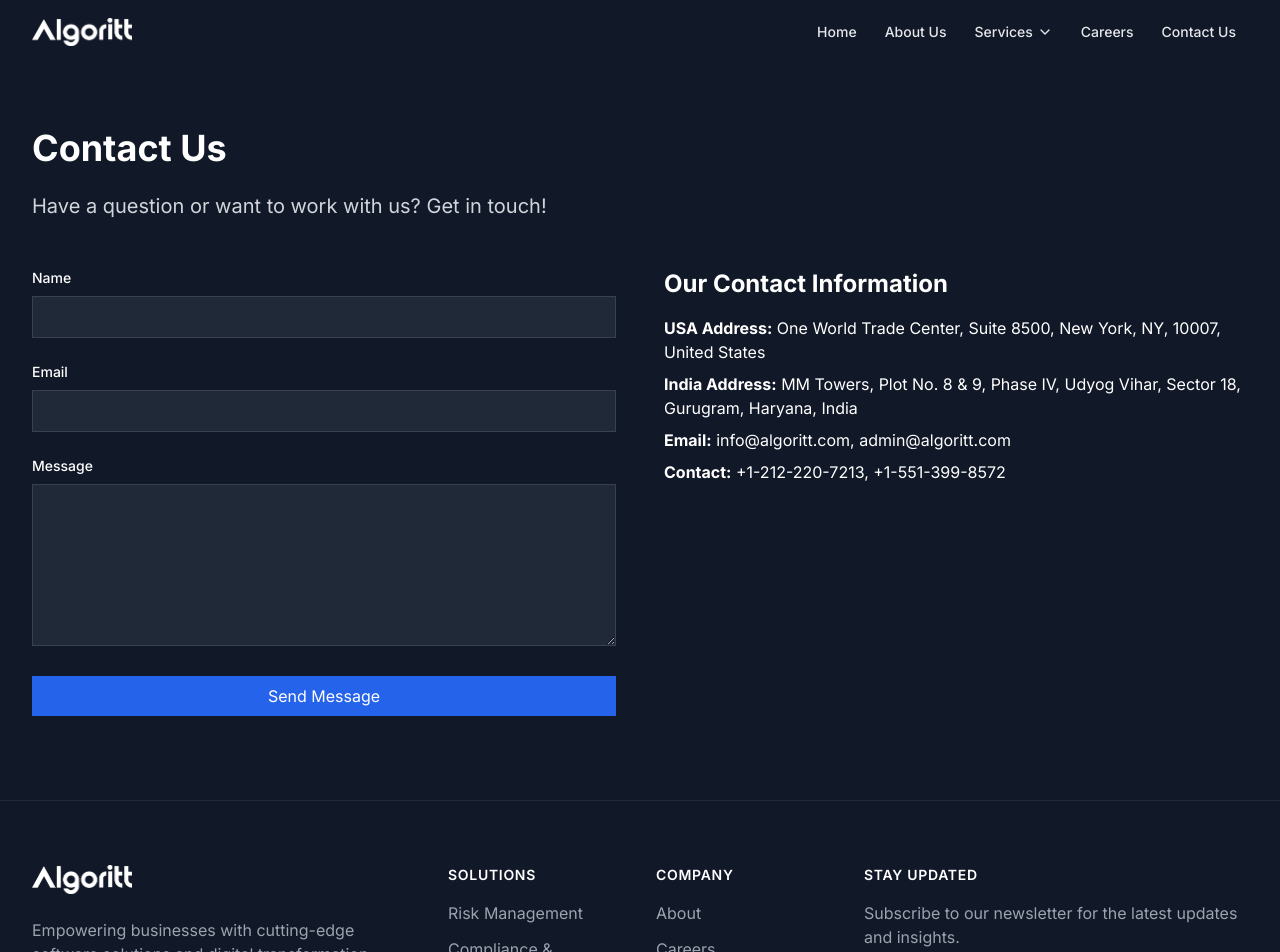
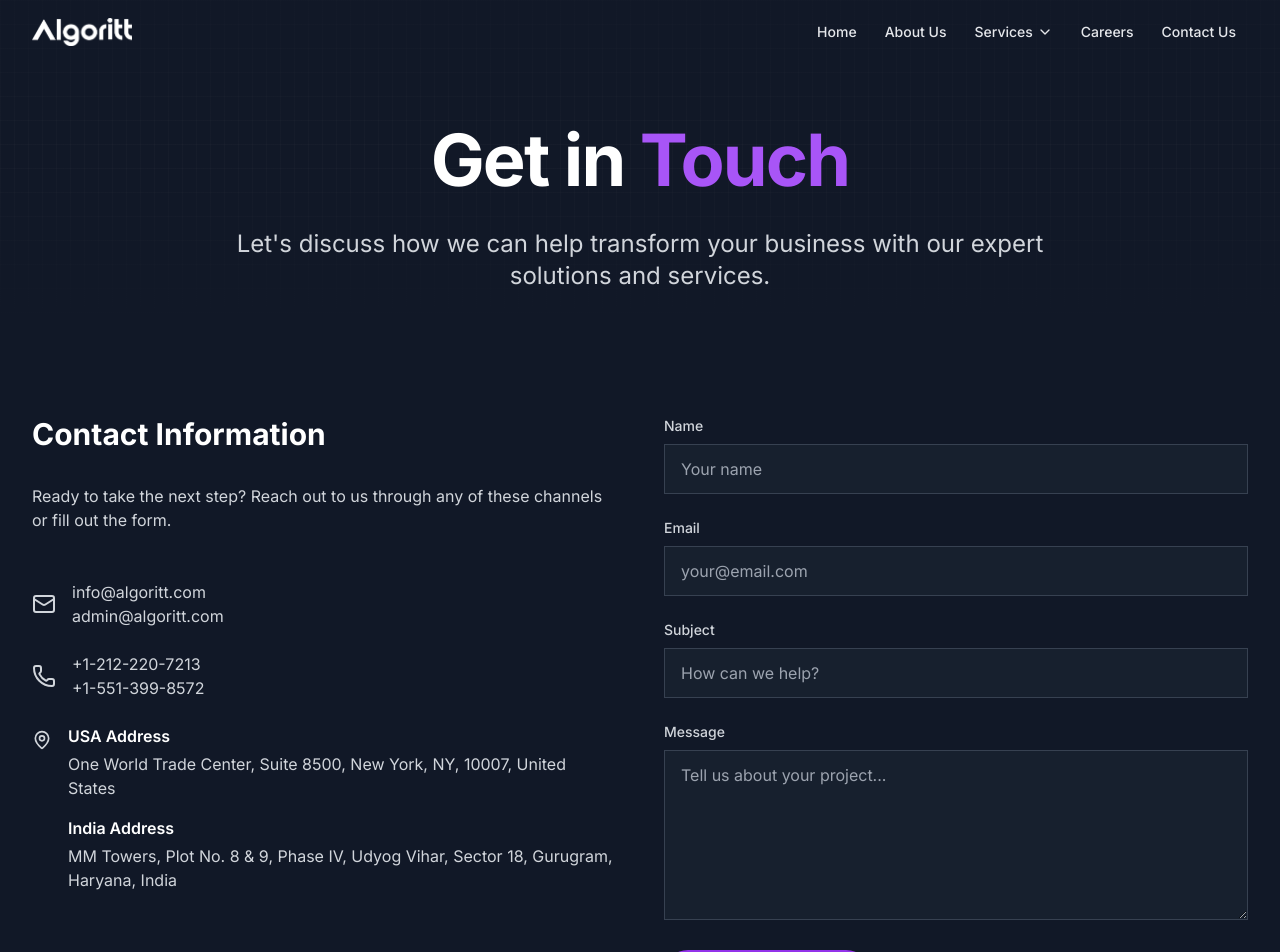
Before and after one commit to algoritt/algoritt-website, a Next.js app: page /contact in a window 1280 px wide. Shown: the top 952 px of the page. Built offline with nearby package versions, Linux system fonts and the light colour scheme.

Commit message:
Updated contact page

```diff
--- /dev/null
+++ b/app/contact/layout.tsx
@@ -0,0 +1,14 @@
+import type { Metadata } from 'next'
+
+export const metadata: Metadata = {
+  title: 'Contact Us | Algoritt',
+  description: 'Get in touch with us to discuss how we can help transform your business with our expert solutions and services.',
+}
+
+export default function ContactLayout({
+  children,
+}: {
+  children: React.ReactNode
+}) {
+  return children
+}
--- a/app/contact/page.tsx
+++ b/app/contact/page.tsx
@@ -1,77 +1,188 @@
-import type { Metadata } from 'next'
+'use client';
 
-export const metadata: Metadata = {
-  title: 'Contact Us | Algoritt',
-  description: 'Get in touch with us for any inquiries or collaboration opportunities.',
-}
+import { motion } from 'framer-motion';
+import { useState } from 'react';
+import { Mail, Phone, MapPin, Send } from 'lucide-react';
 
 export default function ContactPage() {
+  const [formData, setFormData] = useState({
+    name: '',
+    email: '',
+    subject: '',
+    message: ''
+  });
+
+  const handleSubmit = async (e: React.FormEvent) => {
+    e.preventDefault();
+    // Handle form submission
+    console.log(formData);
+  };
+
   return (
-    <main className="flex min-h-screen flex-col bg-gray-900 text-white">
-      <section className="relative w-full pt-24 md:pt-32 pb-20">
-        <div className="container mx-auto px-0 sm:px-6 lg:px-8">
-          <div className="max-w-full mx-auto">
-            <h1 className="text-4xl font-bold mb-6">Contact Us</h1>
-            <p className="text-xl text-gray-300 mb-12">
-              Have a question or want to work with us? Get in touch!
+    <main className="flex min-h-screen flex-col bg-gray-900 font-worksans">
+      {/* Hero Section */}
+      <section className="relative w-full min-h-[40vh] flex items-center justify-center pt-24">
+        <div className="absolute inset-0 bg-[linear-gradient(to_right,#80808012_1px,transparent_1px),linear-gradient(to_bottom,#80808012_1px,transparent_1px)] bg-[size:14px_24px]" />
+        <div className="absolute inset-0 bg-gradient-to-b from-gray-900/80 via-gray-900/40 to-gray-900" />
+
+        <div className="container relative mx-auto px-4 sm:px-6 lg:px-8">
+          <motion.div
+            initial={{ opacity: 0, y: 20 }}
+            animate={{ opacity: 1, y: 0 }}
+            transition={{ duration: 0.8 }}
+            className="max-w-4xl mx-auto text-center"
+          >
+            <h1 className="text-6xl md:text-7xl font-bold tracking-tight text-white mb-8">
+              Get in <span className="text-purple-500">Touch</span>
+            </h1>
+            <p className="text-xl md:text-2xl text-gray-300 leading-relaxed">
+              Let&apos;s discuss how we can help transform your business with our expert solutions and services.
             </p>
+          </motion.div>
+        </div>
+      </section>
 
-            <div className="grid grid-cols-1 md:grid-cols-2 gap-12">
-              <form className="space-y-6">
+      {/* Contact Section */}
+      <section className="py-24">
+        <div className="container mx-auto px-4 sm:px-6 lg:px-8">
+          <div className="grid grid-cols-1 md:grid-cols-2 gap-12">
+            {/* Contact Information */}
+            <motion.div
+              initial={{ opacity: 0, x: -20 }}
+              animate={{ opacity: 1, x: 0 }}
+              transition={{ duration: 0.8 }}
+              className="space-y-8"
+            >
+              <div>
+                <h2 className="text-3xl font-bold text-white mb-8">Contact Information</h2>
+                <p className="text-gray-300 mb-12">
+                  Ready to take the next step? Reach out to us through any of these channels or fill out the form.
+                </p>
+              </div>
+
+              <div className="space-y-6">
+                <motion.div
+                  whileHover={{ x: 5 }}
+                  className="flex items-center space-x-4 text-gray-300 hover:text-purple-500 transition-colors"
+                >
+                  <Mail className="w-6 h-6" />
+                  <div className="flex flex-col">
+                    <a href="mailto:info@algoritt.com" className="hover:text-purple-500">info@algoritt.com</a>
+                    <a href="mailto:admin@algoritt.com" className="hover:text-purple-500">admin@algoritt.com</a>
+                  </div>
+                </motion.div>
+
+                <motion.div
+                  whileHover={{ x: 5 }}
+                  className="flex items-center space-x-4 text-gray-300 hover:text-purple-500 transition-colors"
+                >
+                  <Phone className="w-6 h-6" />
+                  <div className="flex flex-col">
+                    <a href="tel:+12122207213">+1-212-220-7213</a>
+                    <a href="tel:+15513998572">+1-551-399-8572</a>
+                  </div>
+                </motion.div>
+
+                <motion.div
+                  whileHover={{ x: 5 }}
+                  className="flex items-start space-x-4 text-gray-300"
+                >
+                  <MapPin className="w-6 h-6 mt-1" />
+                  <div className="space-y-4">
+                    <div>
+                      <h3 className="font-semibold text-white mb-1">USA Address</h3>
+                      <p>One World Trade Center, Suite 8500, New York, NY, 10007, United States</p>
+                    </div>
+                    <div>
+                      <h3 className="font-semibold text-white mb-1">India Address</h3>
+                      <p>MM Towers, Plot No. 8 & 9, Phase IV, Udyog Vihar, Sector 18, Gurugram, Haryana, India</p>
+                    </div>
+                  </div>
+                </motion.div>
+              </div>
+            </motion.div>
+
+            {/* Contact Form */}
+            <motion.div
+              initial={{ opacity: 0, x: 20 }}
+              animate={{ opacity: 1, x: 0 }}
+              transition={{ duration: 0.8 }}
+            >
+              <form onSubmit={handleSubmit} className="space-y-6">
                 <div>
-                  <label htmlFor="name" className="block text-sm font-medium mb-2">
+                  <label htmlFor="name" className="block text-sm font-medium text-gray-300 mb-2">
                     Name
                   </label>
                   <input
                     type="text"
                     id="name"
-                    name="name"
-                    className="w-full px-4 py-2 rounded-lg border border-gray-700 bg-gray-800"
+                    value={formData.name}
+                    onChange={(e) => setFormData({ ...formData, name: e.target.value })}
+                    className="w-full px-4 py-3 rounded-lg bg-gray-800/50 border border-gray-700 text-white placeholder-gray-400 focus:outline-none focus:ring-2 focus:ring-purple-500 focus:border-transparent transition-colors"
+                    placeholder="Your name"
                     required
                   />
                 </div>
+
                 <div>
-                  <label htmlFor="email" className="block text-sm font-medium mb-2">
+                  <label htmlFor="email" className="block text-sm font-medium text-gray-300 mb-2">
                     Email
                   </label>
                   <input
                     type="email"
                     id="email"
-                    name="email"
-                    className="w-full px-4 py-2 rounded-lg border border-gray-700 bg-gray-800"
+                    value={formData.email}
+                    onChange={(e) => setFormData({ ...formData, email: e.target.value })}
+                    className="w-full px-4 py-3 rounded-lg bg-gray-800/50 border border-gray-700 text-white placeholder-gray-400 focus:outline-none focus:ring-2 focus:ring-purple-500 focus:border-transparent transition-colors"
+                    placeholder="your@email.com"
                     required
                   />
                 </div>
+
                 <div>
-                  <label htmlFor="message" className="block text-sm font-medium mb-2">
+                  <label htmlFor="subject" className="block text-sm font-medium text-gray-300 mb-2">
+                    Subject
+                  </label>
+                  <input
+                    type="text"
+                    id="subject"
+                    value={formData.subject}
+                    onChange={(e) => setFormData({ ...formData, subject: e.target.value })}
+                    className="w-full px-4 py-3 rounded-lg bg-gray-800/50 border border-gray-700 text-white placeholder-gray-400 focus:outline-none focus:ring-2 focus:ring-purple-500 focus:border-transparent transition-colors"
+                    placeholder="How can we help?"
+                    required
+                  />
+                </div>
+
+                <div>
+                  <label htmlFor="message" className="block text-sm font-medium text-gray-300 mb-2">
                     Message
                   </label>
                   <textarea
                     id="message"
-                    name="message"
+                    value={formData.message}
+                    onChange={(e) => setFormData({ ...formData, message: e.target.value })}
                     rows={6}
-                    className="w-full px-4 py-2 rounded-lg border border-gray-700 bg-gray-800"
+                    className="w-full px-4 py-3 rounded-lg bg-gray-800/50 border border-gray-700 text-white placeholder-gray-400 focus:outline-none focus:ring-2 focus:ring-purple-500 focus:border-transparent transition-colors"
+                    placeholder="Tell us about your project..."
                     required
-                  ></textarea>
+                  />
                 </div>
-                <button type="submit" className="w-full px-4 py-2 rounded-lg bg-blue-600 hover:bg-blue-700 transition">
+
+                <motion.button
+                  whileHover={{ scale: 1.02 }}
+                  whileTap={{ scale: 0.98 }}
+                  type="submit"
+                  className="inline-flex items-center px-8 py-3 rounded-full bg-purple-600 text-white font-semibold hover:bg-purple-700 transition-colors"
+                >
                   Send Message
-                </button>
+                  <Send className="w-5 h-5 ml-2" />
+                </motion.button>
               </form>
-
-              <div>
-                <h2 className="text-2xl font-bold mb-4">Our Contact Information</h2>
-                <div className="space-y-2">
-                  <p><strong>USA Address:</strong> One World Trade Center, Suite 8500, New York, NY, 10007, United States</p>
-                  <p><strong>India Address:</strong> MM Towers, Plot No. 8 & 9, Phase IV, Udyog Vihar, Sector 18, Gurugram, Haryana, India</p>
-                  <p><strong>Email:</strong> info@algoritt.com, admin@algoritt.com</p>
-                  <p><strong>Contact:</strong> +1-212-220-7213, +1-551-399-8572</p>
-                </div>
-              </div>
-            </div>
+            </motion.div>
           </div>
         </div>
       </section>
     </main>
-  )
+  );
 }
```
